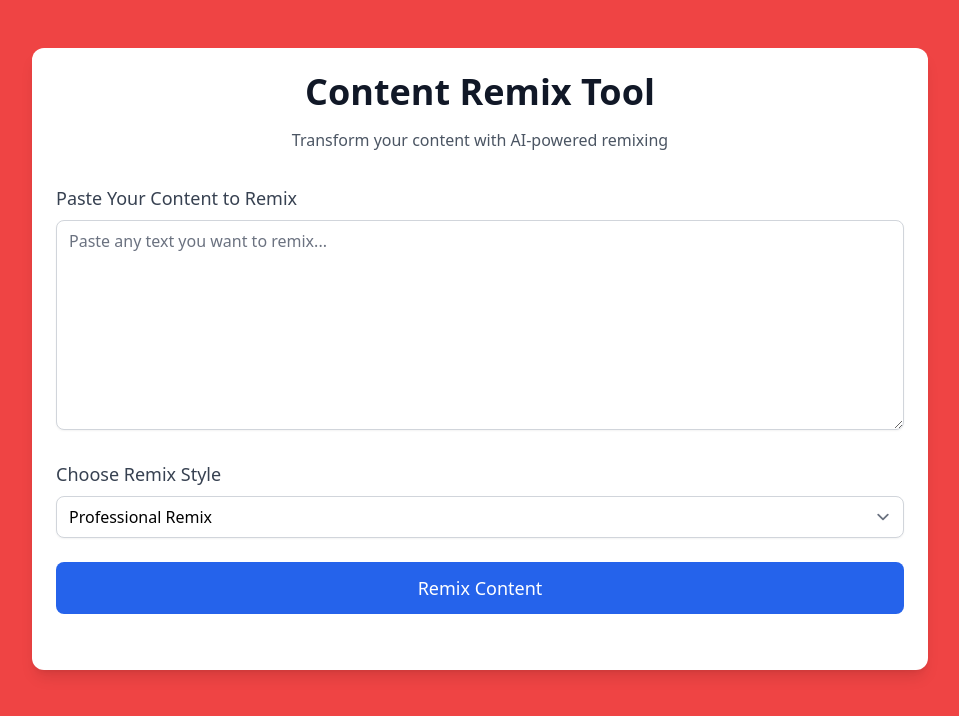
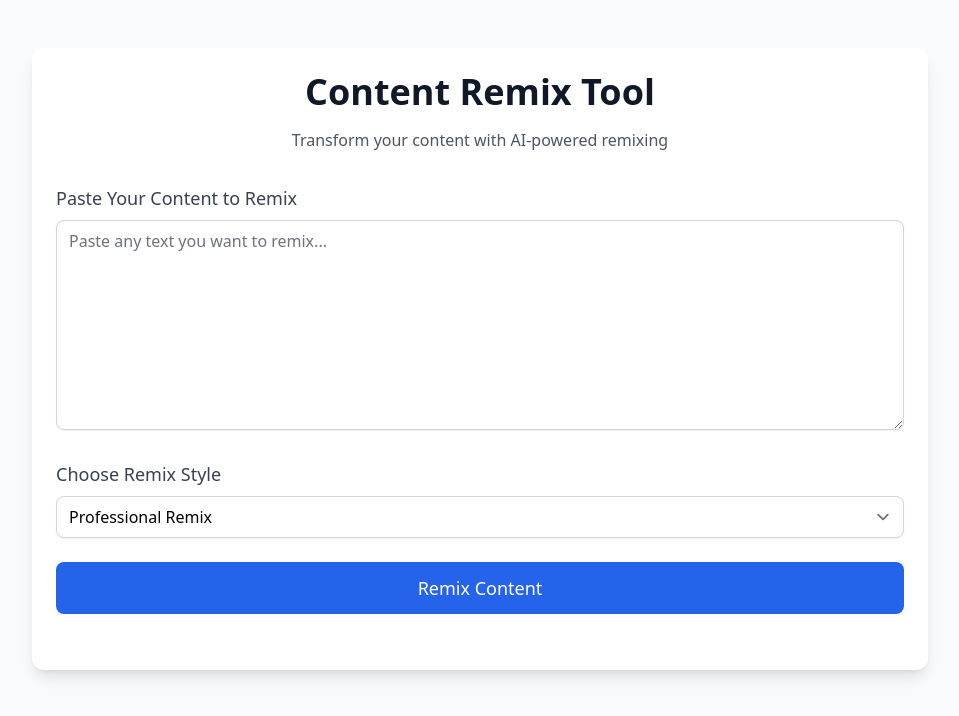
Before and after one commit to dpantuso/remixer, a React (Vite) app: page / in a window 1280 px wide. Shown: the top 716 px of the page, without its empty margins (160-1119 px from the left). Built offline with nearby package versions, Linux system fonts and the light colour scheme.

Commit message:
refactor: remove test background and update styling

```diff
--- a/src/features/remix/RemixPage.tsx
+++ b/src/features/remix/RemixPage.tsx
@@ -22,7 +22,7 @@
   }
 
   return (
-    <div className="min-h-screen bg-red-500 py-12 px-4">
+    <div className="min-h-screen bg-gray-50 py-12 px-4">
       <div className="max-w-4xl mx-auto bg-white rounded-xl shadow-lg p-6">
         <h1 className="text-4xl font-bold text-center mb-4 text-gray-900">Content Remix Tool</h1>
         <p className="text-gray-600 text-center mb-8">Transform your content with AI-powered remixing</p>
```
